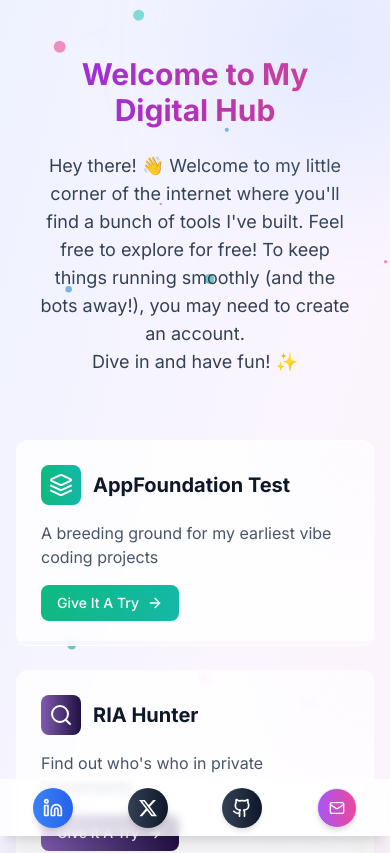
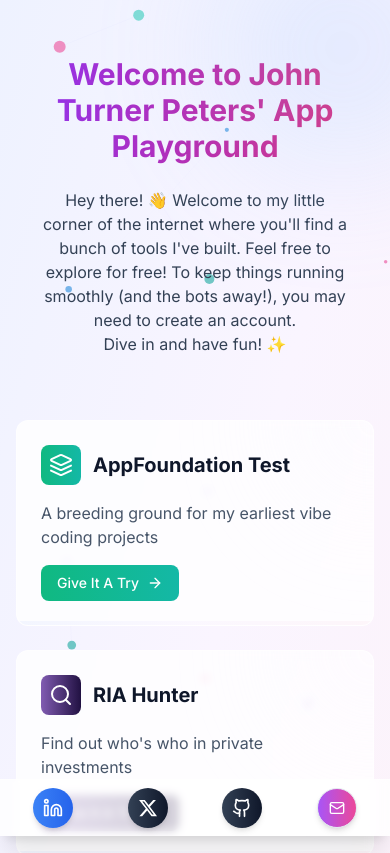
Before and after one commit to Turnstyle/ria-hunter, a Next.js app in the folder linktree-landing/: page / in a window 390 px wide. Shown: the top 853 px of the page. Built offline with nearby package versions, Linux system fonts and the light colour scheme.

Commit message:
Update homepage heading and paragraph font size

```diff
--- a/linktree-landing/components/page-content.tsx
+++ b/linktree-landing/components/page-content.tsx
@@ -20,9 +20,9 @@ export function PageContent() {
           {/* Description Box */}
           <div className="mb-10 p-6 text-center">
             <h1 className="relative mb-6 text-center text-3xl font-bold text-transparent bg-clip-text bg-gradient-to-r from-purple-600 to-pink-600 dark:from-purple-400 dark:to-pink-400">
-              Welcome to My Digital Hub
+              Welcome to John Turner Peters' App Playground
             </h1>
-            <p className="relative text-lg text-slate-700 dark:text-slate-300 text-center">
+            <p className="relative text-base sm:text-lg text-slate-700 dark:text-slate-300 text-center">
               Hey there! 👋 Welcome to my little corner of the internet where you'll find a bunch of tools I've built.
               Feel free to explore for free! To keep things running smoothly (and the bots away!), you may need to
               create an account. Dive&nbsp;in&nbsp;and&nbsp;have&nbsp;fun!&nbsp;✨
```
